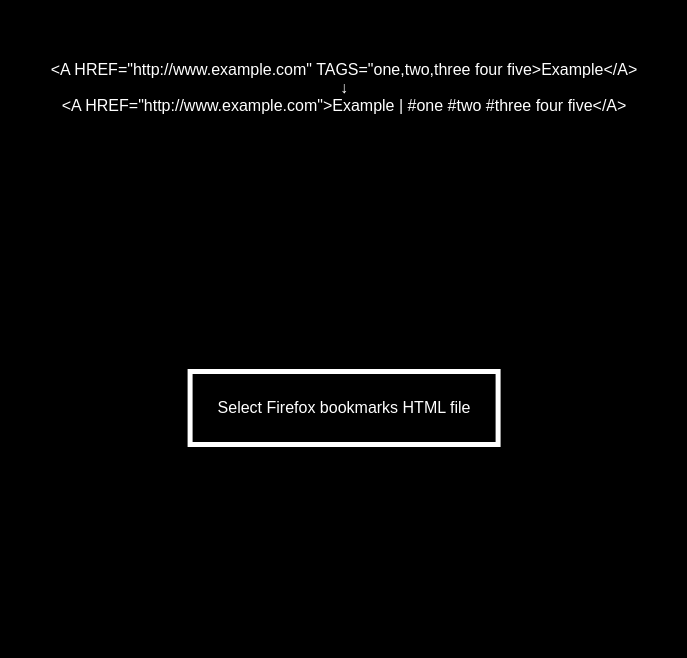
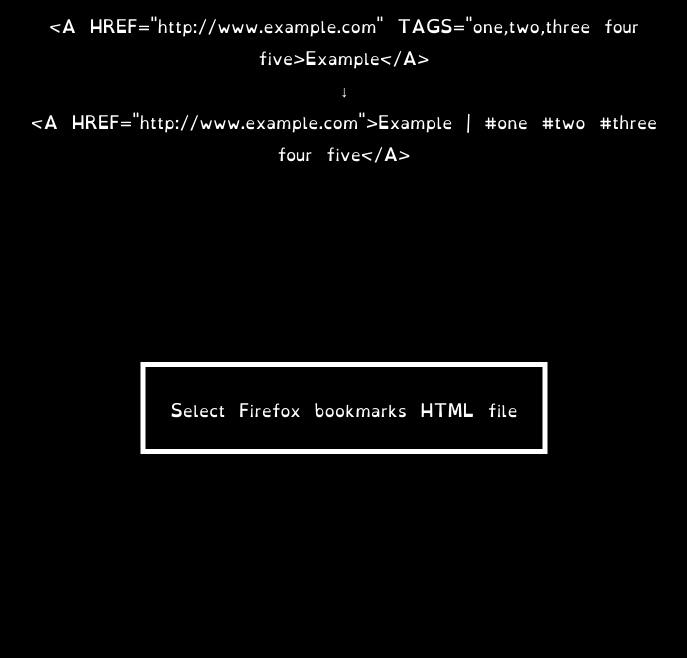
Before and after one commit to ParadigmZero/paradigmzero.github.io, a plain HTML site: page firefoxbookmarktransform/index.html in a window 1280 px wide. Shown: the top 658 px of the page, without its empty margins (304-991 px from the left). Drawn offline with Linux system fonts and the light colour scheme.

Commit message:
Adding custom font face for site

```diff
--- a/firefoxbookmarktransform/index.html
+++ b/firefoxbookmarktransform/index.html
@@ -75,8 +75,19 @@
         }
     </script>
     <style>
+        @font-face {
+            font-family: OpenDyslexic;
+            src: url(fonts/OpenDyslexic3-Regular.ttf);
+            font-weight: normal;
+        }
+
+        @font-face {
+            font-family: OpenDyslexic;
+            src: url(fonts/OpenDyslexic3-Bold.ttf);
+            font-weight: bold;
+        }
         * {
-            font-family: OpenDyslexic3, Arial, Verdana, Tahoma, sans-serif;
+            font-family: OpenDyslexic3, OpenDyslexic, Arial, Verdana, Tahoma, sans-serif;
             background-color: black;
             color: white;
             position: fixed;
```
Also changed, not shown: firefoxbookmarktransform/fonts/OpenDyslexic3-Bold.ttf (added), firefoxbookmarktransform/fonts/OpenDyslexic3-Regular.ttf (added).
